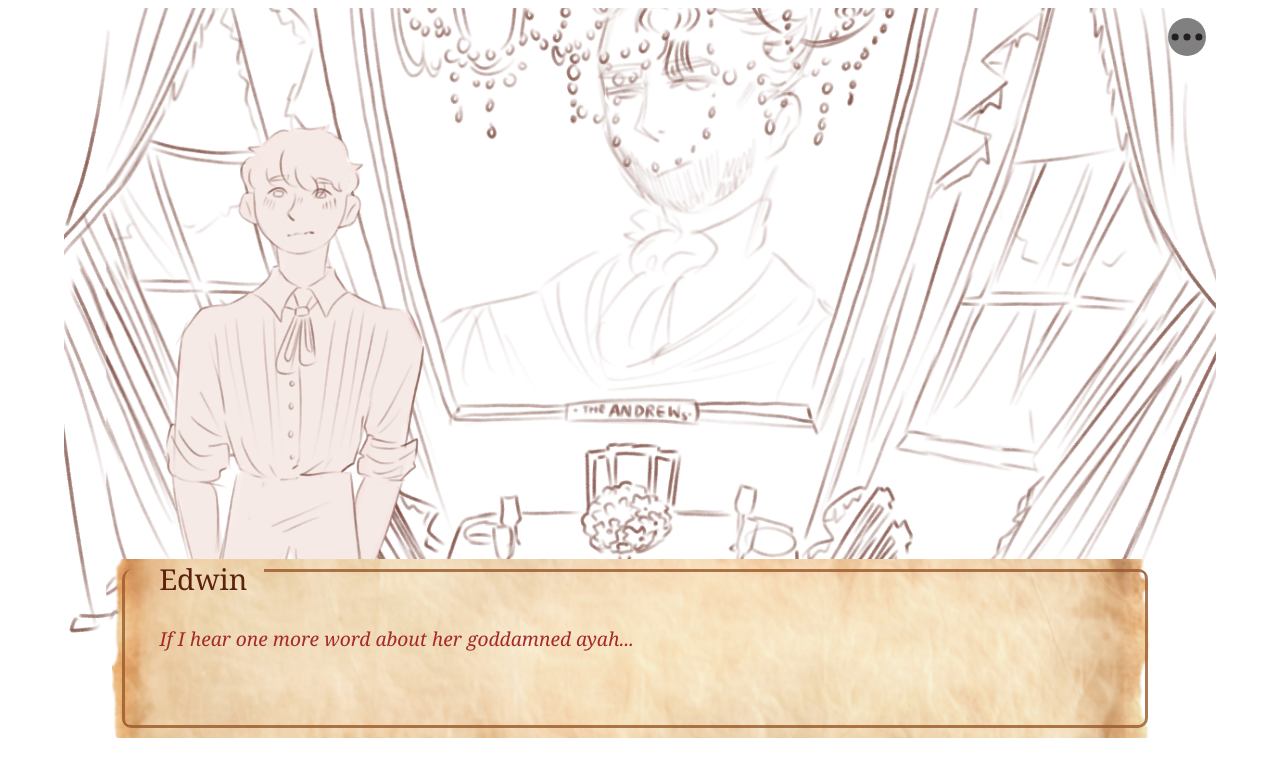
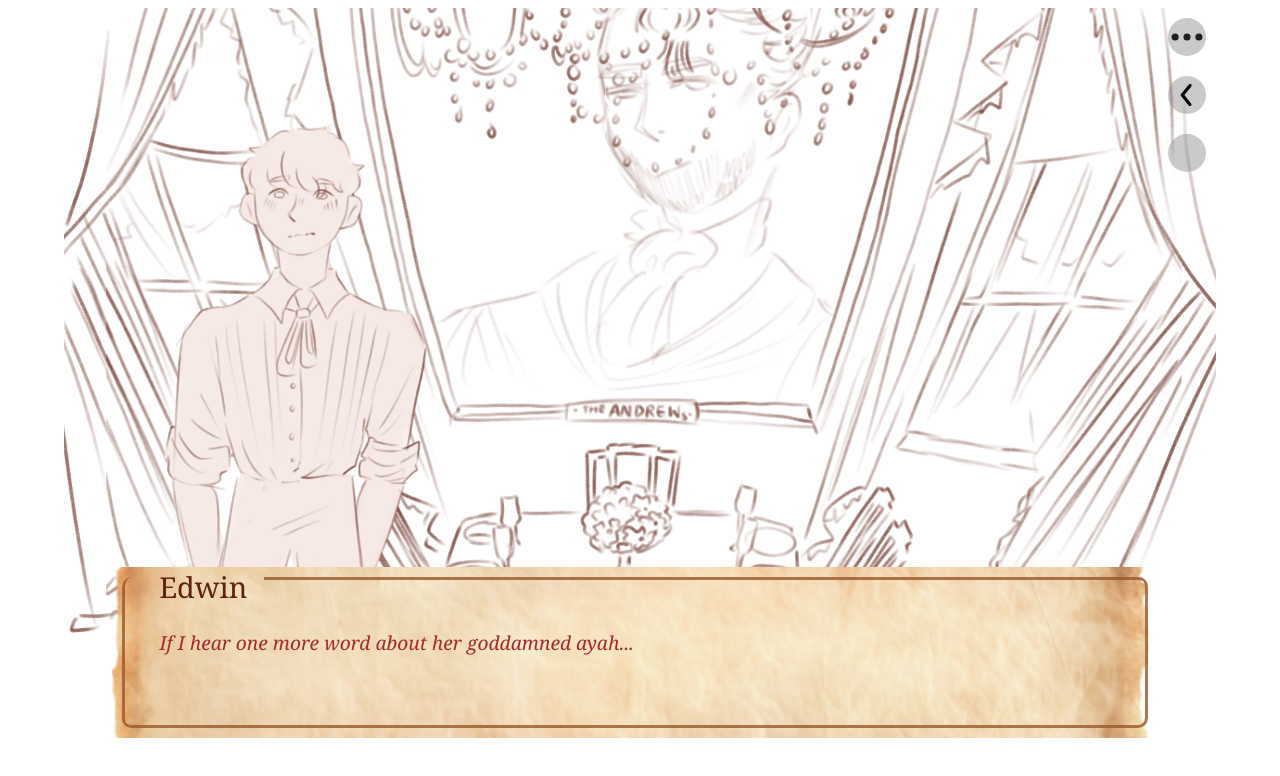
Before and after one commit to ryrwynn/visualNovelProject, a plain HTML site: page index.html in a window 1280 px wide. Drawn offline with Linux system fonts and the light colour scheme.

Commit message:
option buttons
- added working reset button
- added working back button(only works for one scene)

```diff
--- a/def.css
+++ b/def.css
@@ -170,12 +170,11 @@ button:disabled{
     --text-color: aqua;
 }
 
-#option-btn{
-    background-color: gray;
+.btns{
+    background-color: rgba(128, 128, 128, 0.415);
     height: calc(3.75vw - 10px);
     width: calc(3.75vw - 10px);
     margin: 10px;
-    grid-row: 1/2;
     grid-column: 24/25;
     border-radius: 20px;
 }
--- a/def.js
+++ b/def.js
@@ -353,13 +353,23 @@ class Scene{
      * @param {Scene} nextScene
      */
     static setScene(nextScene){
-        this.previousScene = this.currentScene;
-        this.currentScene = nextScene;
-        this.currentScene.background.show();
+        Scene.previousScene = Scene.currentScene;
+        Scene.currentScene = nextScene;
+        Scene.currentScene.background.show();
         Sprite.hideAll();
         localStorage.setItem("currentScene", nextScene.name);
         // every time a new scene is set change the dialogue clicked to the new scene dialogue clicked
-        this.currentScene.renderDialogue(this.currentScene.currentDialogue);
+        Scene.currentScene.renderDialogue(Scene.currentScene.currentDialogue);
+    }
+
+    static backClick(){
+        Scene.previousScene.currentDialogue = 0;
+        Scene.setScene(Scene.previousScene);
+        console.log("backClick");
+    }
+
+    static reset(){
+        eval(`Scene.setScene(scene1)`);
     }
 }
 
--- a/index.html
+++ b/index.html
@@ -26,9 +26,13 @@
                 <button id = "dialogue-btn" class = "time future-time">
                     <p id = "dialogue-p"></p>
                 </button>
-                <a href = "cgImages/cg.html" id = "option-btn"><div>
+                <a href = "cgImages/cg.html" id = "option-btn" class = "btns"><div>
                     <svg viewBox="0 0 32 32" id = "option-svg" xmlns="http://www.w3.org/2000/svg" fill="#000000"><g stroke-width="0"></g><g stroke-linecap="round" stroke-linejoin="round"></g><g> <defs> <style>.cls-1{fill:#231f20;stroke:#231f20;stroke-linecap:round;stroke-linejoin:round;stroke-width:2px;}</style> </defs> <g id="more"> <circle class="cls-1" cx="16" cy="16" r="2"></circle> <circle class="cls-1" cx="6" cy="16" r="2"></circle> <circle class="cls-1" cx="26" cy="16" r="2"></circle> </g> </g></svg>
                 </div></a>
+                <button id = "back-btn" class = "btns" onclick="Scene.backClick()">
+                    <svg fill="#000000" viewBox="0 0 24 24" xmlns="http://www.w3.org/2000/svg"><g stroke-width="0"></g><g stroke-linecap="round" stroke-linejoin="round"></g><g> <rect width="24" height="24" transform="rotate(90 12 12)" opacity="0"></rect> <path d="M13.83 19a1 1 0 0 1-.78-.37l-4.83-6a1 1 0 0 1 0-1.27l5-6a1 1 0 0 1 1.54 1.28L10.29 12l4.32 5.36a1 1 0 0 1-.78 1.64z"></path></g></svg>
+                </button>
+                <button id = "reset-btn" class = "btns" onclick = "Scene.reset()"></button>
             </div>
             <script src = "def.js"></script>
             <script src = "script.js"></script>
--- a/script.js
+++ b/script.js
@@ -73,5 +73,6 @@ if(localStorage.getItem("currentScene")){
     eval(`Scene.setScene(${localStorage.getItem("currentScene")})`);
 }
 else{
+    Scene.previousScene = scene1;
     Scene.setScene(scene1);
 }
```
